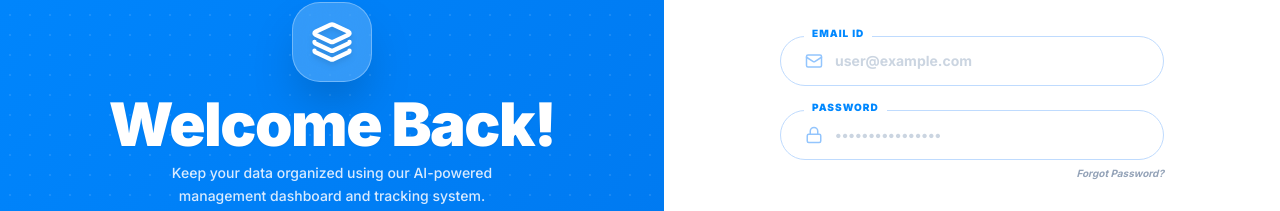
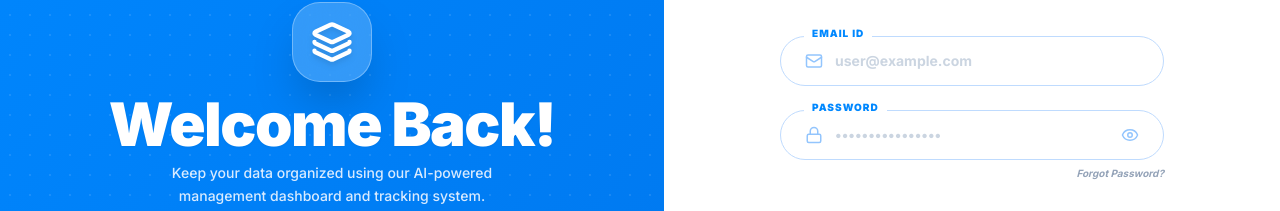
Before and after one commit to progamersumon/Sumon-Finance-Hub, a React (Vite) app: page / in a window 1280 px wide. Shown: the part 275-486 px from the top of the page. Built offline with nearby package versions, Linux system fonts and the light colour scheme.

Commit message:
feat(auth): Add password visibility toggle to login
Introduces a password visibility toggle to the login and signup forms, improving user experience and usability. This change includes adding new icons to the component and updating the state management for password visibility.

```diff
--- a/App.tsx
+++ b/App.tsx
@@ -20,7 +20,7 @@ import AttendanceView from './AttendanceView';
 import LeaveInfoView from './LeaveInfoView';
 import { t } from './translations';
 import { supabase } from './supabaseClient';
-import { Mail, Lock, ChevronRight, ArrowLeft, KeyRound, Smartphone, Layers } from 'lucide-react';
+import { Mail, Lock, ChevronRight, ArrowLeft, KeyRound, Smartphone, Layers, Eye, EyeOff } from 'lucide-react';
 
 const INITIAL_LEAVE_QUOTAS: LeaveType[] = [
   { id: 'casual', type: 'Casual Leave', total: 10, color: 'bg-amber-500' },
@@ -35,6 +35,7 @@ const LoginView: React.FC<{ onLogin: (user: any) => void, language: LanguageType
   const [formData, setFormData] = useState({ name: '', email: '', password: '', otp: '' });
   const [loading, setLoading] = useState(false);
   const [errorMessage, setErrorMessage] = useState<string | null>(null);
+  const [showPassword, setShowPassword] = useState(false);
 
   const handleAuthSubmit = async () => {
     setErrorMessage(null);
@@ -210,12 +211,19 @@ const LoginView: React.FC<{ onLogin: (user: any) => void, language: LanguageType
                   <div className="flex items-center bg-white border border-blue-200 rounded-full px-6 py-3.5 focus-within:border-[#0088ff] focus-within:ring-4 focus-within:ring-blue-50 transition-all group">
                     <Lock className="text-blue-300 mr-3 shrink-0 group-focus-within:text-[#0088ff] transition-colors" size={18} />
                     <input
-                      type="password"
+                      type={showPassword ? "text" : "password"}
                       placeholder="••••••••••••••••"
                       value={formData.password}
                       onChange={e => setFormData({...formData, password: e.target.value})}
                       className="w-full bg-white text-slate-700 font-bold outline-none text-sm placeholder:text-slate-300"
                     />
+                    <button
+                      type="button"
+                      onClick={() => setShowPassword(!showPassword)}
+                      className="text-blue-300 hover:text-[#0088ff] transition-colors ml-2 focus:outline-none"
+                    >
+                      {showPassword ? <EyeOff size={18} /> : <Eye size={18} />}
+                    </button>
                   </div>
                   {mode === 'login' && (
                     <div className="flex justify-end mt-1.5">
--- a/package.json
+++ b/package.json
@@ -7,6 +7,7 @@
   "scripts": {
     "dev": "vite",
     "build": "vite build",
+    "lint": "tsc --noEmit",
     "preview": "vite preview"
   },
   "dependencies": {
```
